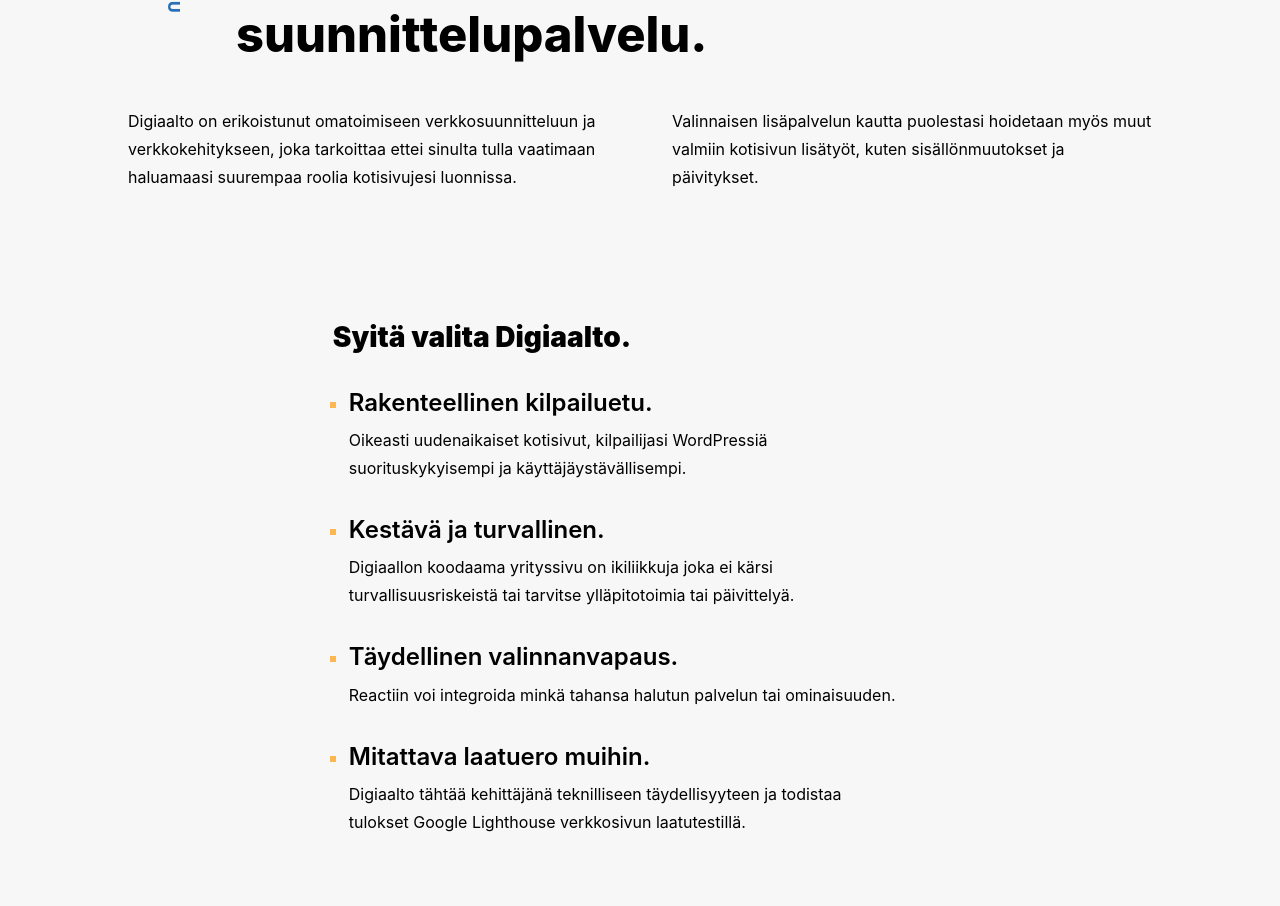
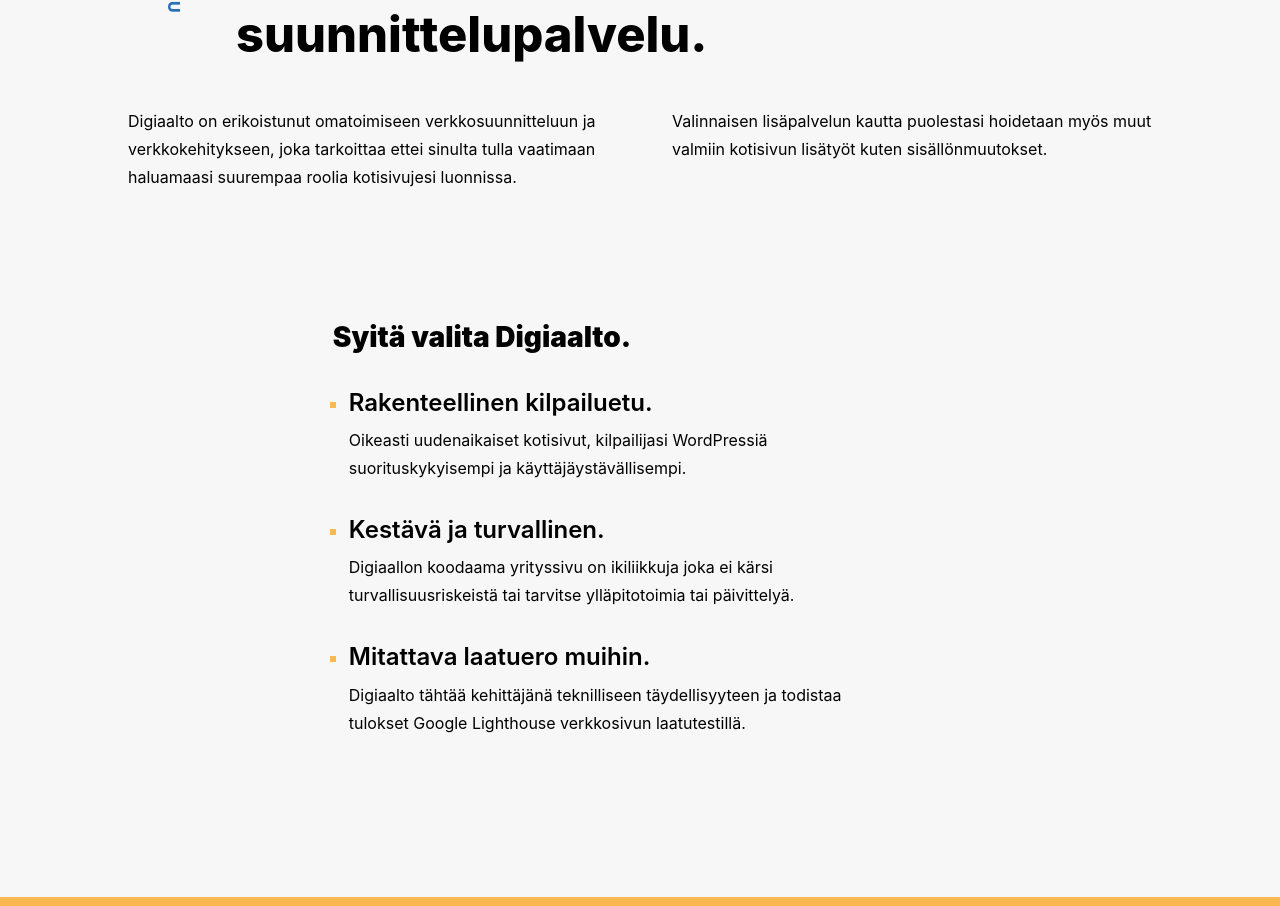
Before and after one commit to digiaalto/etusivu, a Next.js app: page / in a window 1280 px wide. Shown: the part 1497-2403 px from the top of the page. Built offline with nearby package versions, Linux system fonts and the light colour scheme; a small style sheet from the web is missing.

Commit message:
Sivun hävitys?

```diff
--- a/components/Benefits.js
+++ b/components/Benefits.js
@@ -14,10 +14,6 @@ const Benefits = () => {
           <Benefit
             benefitHeader="Kestävä ja turvallinen."
             benefitText="Digiaallon koodaama yrityssivu on ikiliikkuja joka ei kärsi turvallisuusriskeistä tai tarvitse ylläpitotoimia tai päivittelyä."
-          />
-          <Benefit
-            benefitHeader="Täydellinen valinnanvapaus."
-            benefitText="Reactiin voi integroida minkä tahansa halutun palvelun tai ominaisuuden."
           />
           <Benefit
             benefitHeader="Mitattava laatuero muihin."
--- a/components/LP_Solution.js
+++ b/components/LP_Solution.js
@@ -28,8 +28,7 @@ const LP_Solution = (props) => {
           <div className={styles.textColumn}>
             <p>
               Valinnaisen lisäpalvelun kautta puolestasi hoidetaan myös muut
-              valmiin kotisivun lisätyöt, kuten sisällönmuutokset ja
-              päivitykset.
+              valmiin kotisivun lisätyöt kuten sisällönmuutokset.
             </p>
           </div>
         </div>
```
